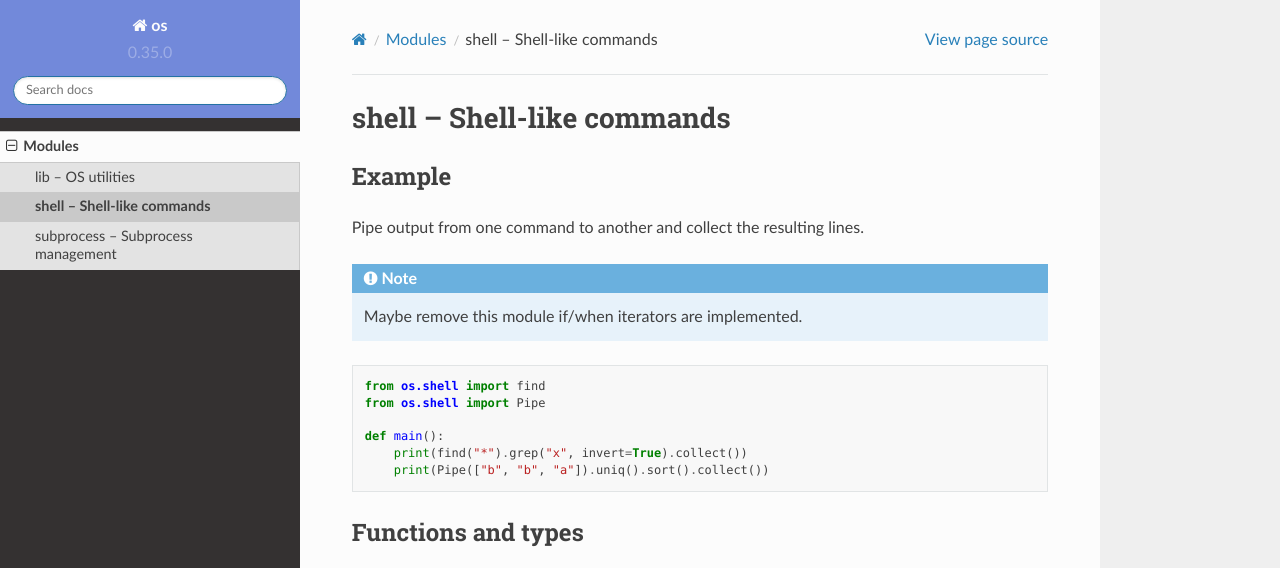
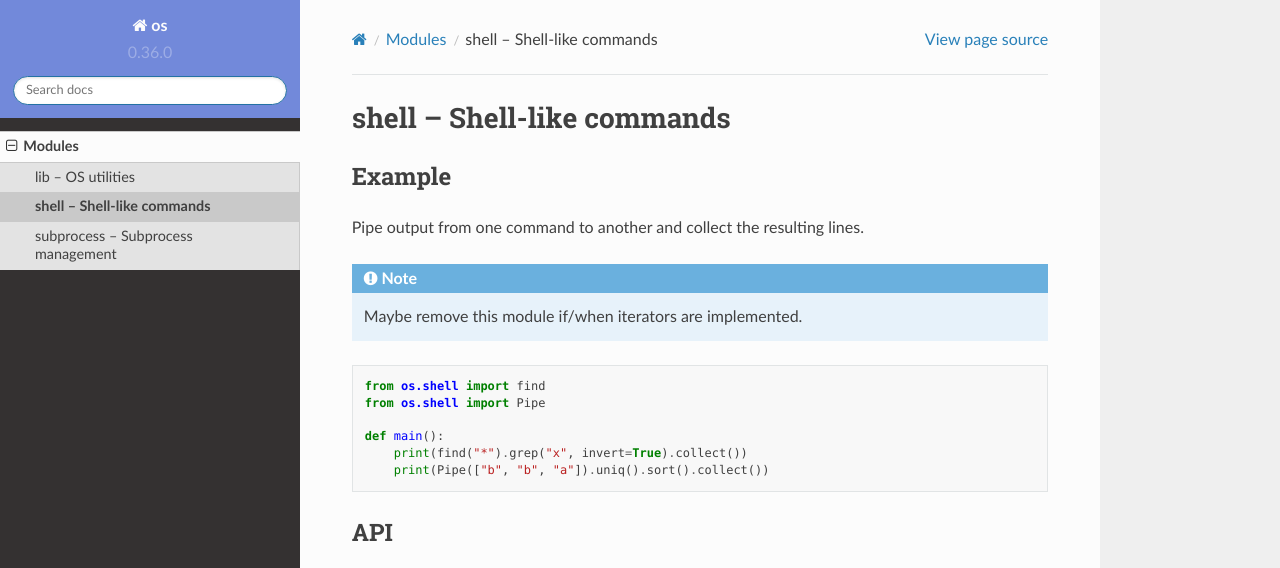
Before and after one commit to mys-lang/package-os, a Sphinx documentation site: the page built from doc/modules/shell.rst, in a window 1280 px wide, cut to the strip 0-568 px from the top of the page. Built offline with Sphinx 7.4.7 and the Read the Docs theme 2.0.0, drawn with Linux system fonts in a browser that asks for light colours.

Commit message:
Documentation.

```diff
--- a/doc/modules/lib.rst
+++ b/doc/modules/lib.rst
@@ -51,7 +51,7 @@ An example of how to use environment variables.
        for name in slice(env().keys(), 0, 5):
            print(name)
 
-Functions and types
--------------------
+API
+---
 
 .. mysfile:: src/lib.mys
--- a/doc/modules/shell.rst
+++ b/doc/modules/shell.rst
@@ -18,7 +18,7 @@ lines.
        print(find("*").grep("x", invert=True).collect())
        print(Pipe(["b", "b", "a"]).uniq().sort().collect())
 
-Functions and types
--------------------
+API
+---
 
 .. mysfile:: src/shell.mys
--- a/doc/modules/subprocess.rst
+++ b/doc/modules/subprocess.rst
@@ -12,7 +12,7 @@ Example
        proc = run("ls")
        print(proc)
 
-Functions and types
--------------------
+API
+---
 
 .. mysfile:: src/subprocess.mys
--- a/package.toml
+++ b/package.toml
@@ -1,5 +1,5 @@
 [package]
 name = "os"
-version = "0.35.0"
+version = "0.36.0"
 authors = ["Erik Moqvist <erik.moqvist@gmail.com>"]
 description = "OS utilities."
```
